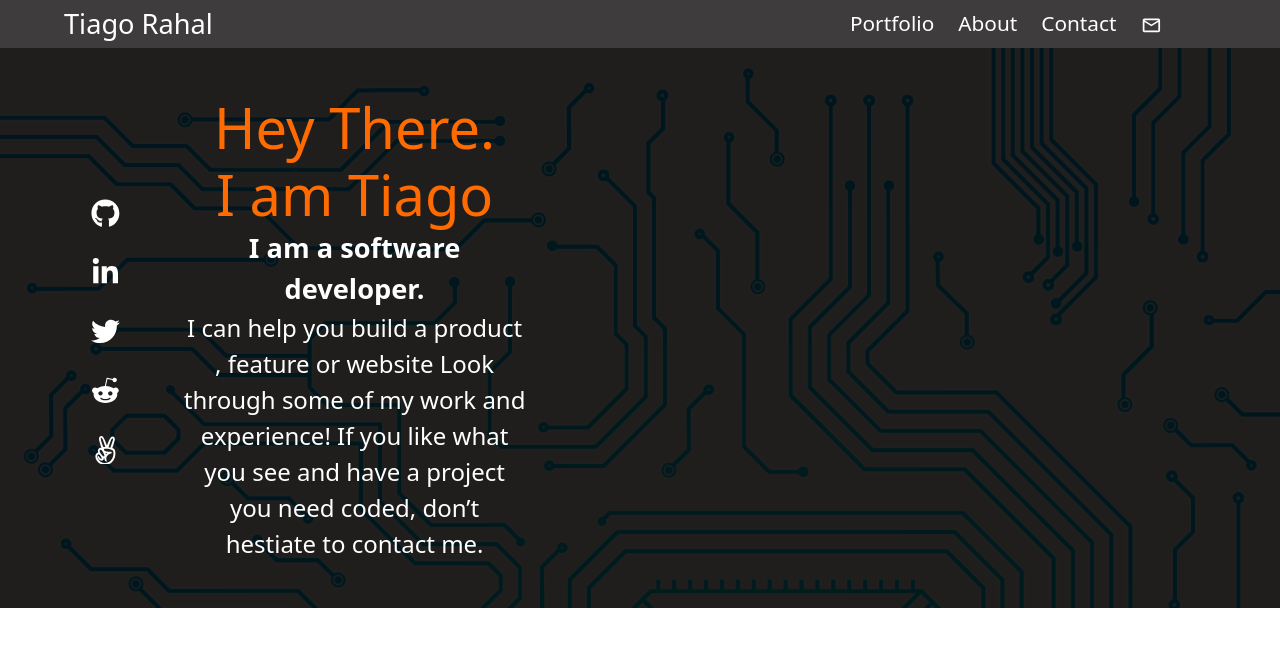
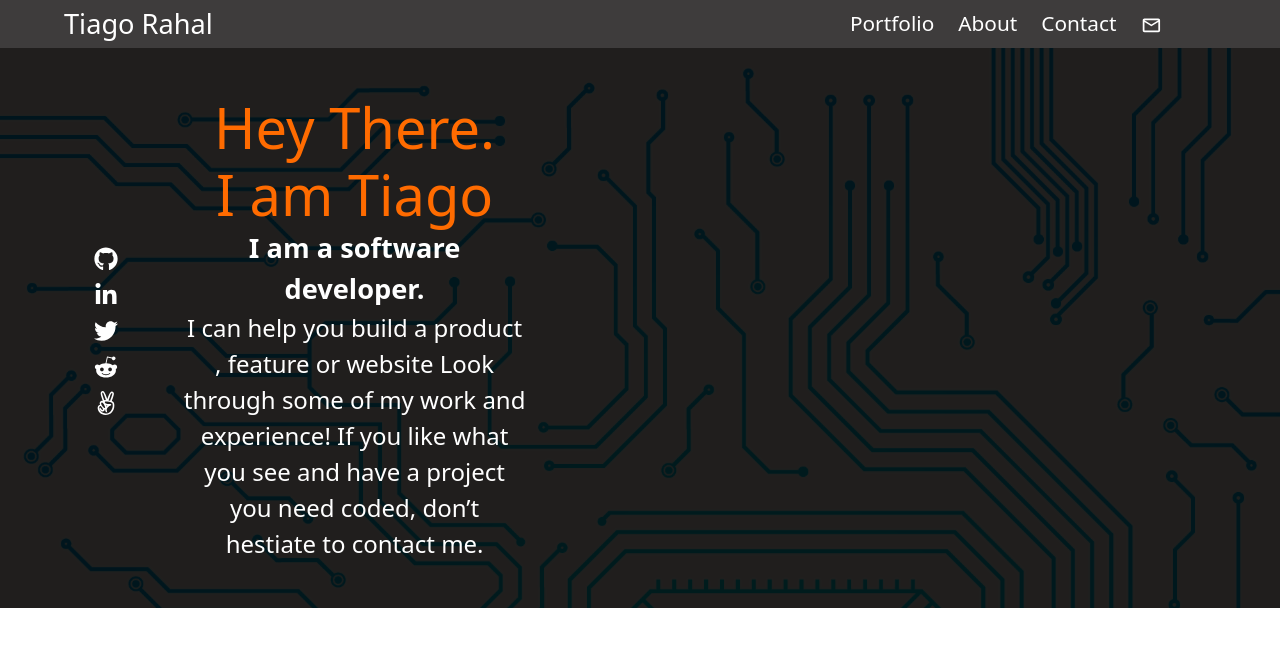
Before and after one commit to tiagorahal/portfolio-page, a React (Create React App) app: page / in a window 1280 px wide. Shown: the top 646 px of the page. Built offline with nearby package versions, Linux system fonts and the light colour scheme.

Commit message:
Add transformation for upper section links

```diff
--- a/src/styles/queries.css
+++ b/src/styles/queries.css
@@ -76,6 +76,15 @@
     padding-left: 3vh;
   }
 
+  .links-column-links {
+    transition: all .2s ease-in-out;;
+  }
+
+  .links-column-links:hover {
+    transform: scale(1.3);
+    color: #fff;
+  }
+
 }
 
 @media (min-width: 768px) {
```
